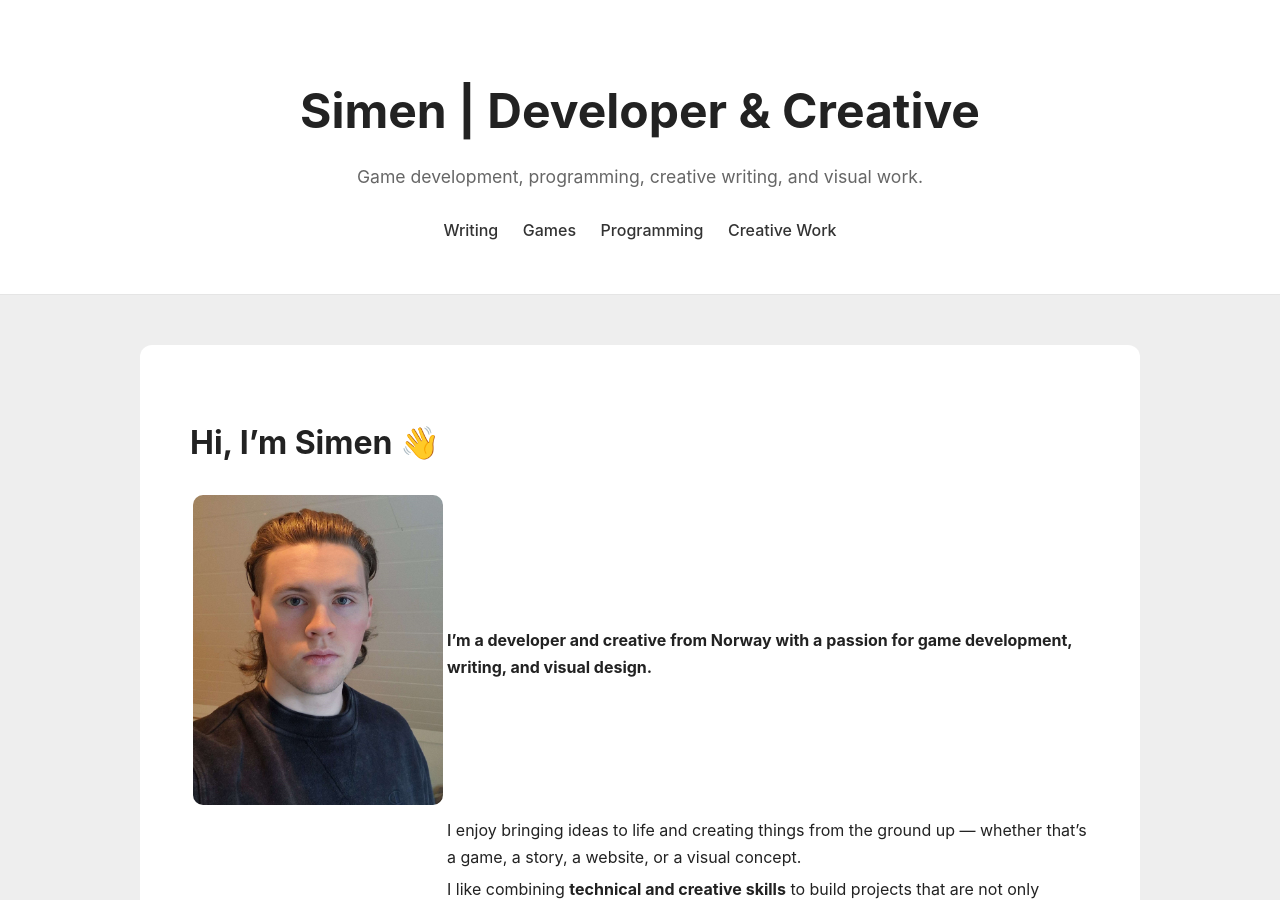
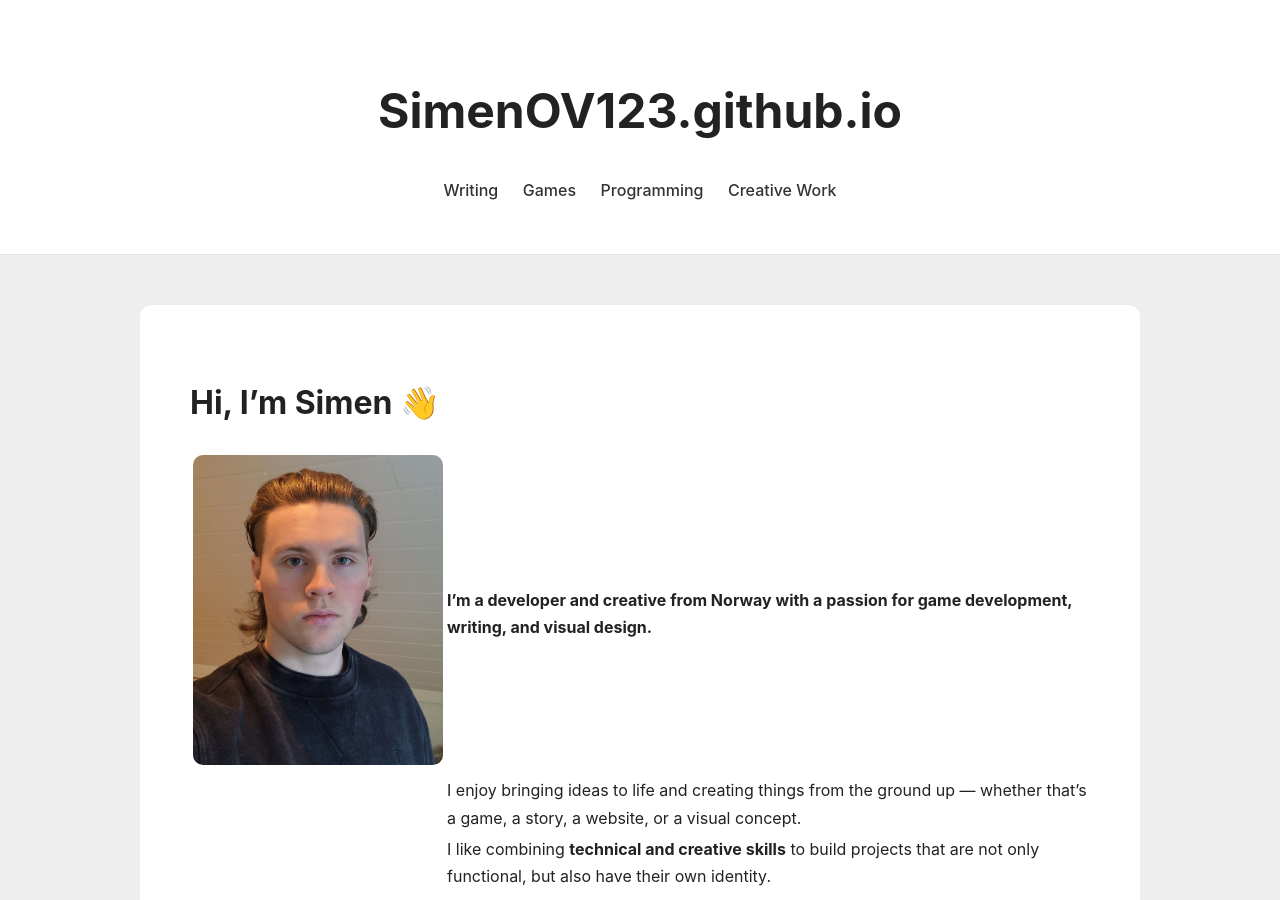
Before and after one commit to SimenOV123/SimenOV123.github.io, a Jekyll site: the page built from index.md, in a window 1280 px wide and 900 px high. Built offline with Jekyll 4.4.1, drawn with Linux system fonts in a browser that asks for light colours.

Commit message:
Update _config.yml

```diff
--- a/_config.yml
+++ b/_config.yml
@@ -1,4 +1 @@
-title: "Simen | Developer & Creative"
-description: "Game development, programming, creative writing, and visual work."
-
 markdown: kramdown
```
